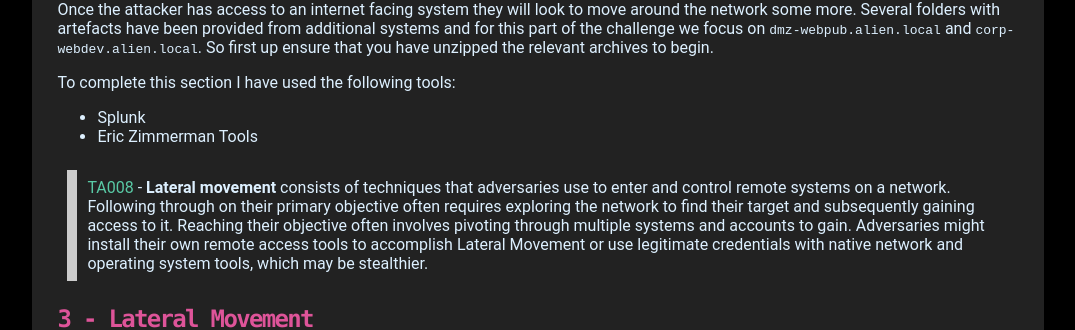
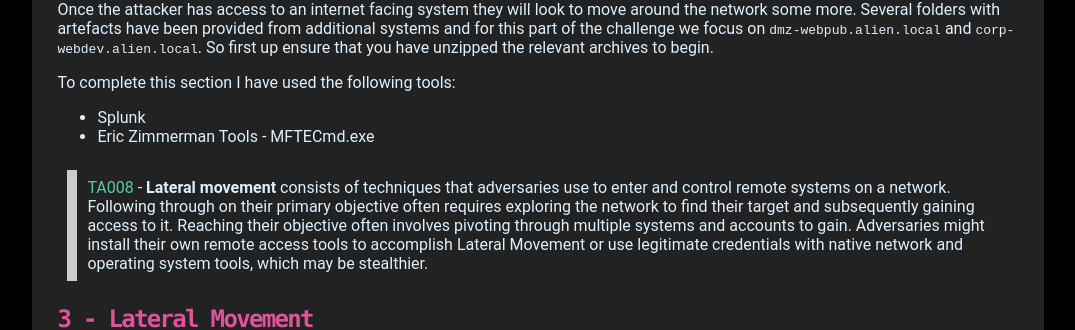
Before and after one commit to shannaniggans/fancy4n6.github.io, a Jekyll site: the page built from _posts/2022-05-19-ACSC-BSides-IR-Challenge-2021-03-Lateral-Movement.md, in a window 1280 px wide and 900 px high, scrolled down 309 px. Shown: the part 133-463 px from the top of the window, without its empty margins (102-1177 px from the left). Built offline with Jekyll 4.4.1, drawn with Linux system fonts in a browser that asks for light colours; Markdown is read by kramdown in place of the engine named in the settings; comment, search, counter and statistics services are not loaded; some of the changed text lies outside the part shown.

Commit message:
Update 2022-05-19-ACSC-BSides-IR-Challenge-2021-03-Lateral-Movement.md

```diff
--- a/_posts/2022-05-19-ACSC-BSides-IR-Challenge-2021-03-Lateral-Movement.md
+++ b/_posts/2022-05-19-ACSC-BSides-IR-Challenge-2021-03-Lateral-Movement.md
@@ -10,7 +10,7 @@ Once the attacker has access to an internet facing system they will look to move
 
 To complete this section I have used the following tools:
 * Splunk
-* Eric Zimmerman Tools
+* Eric Zimmerman Tools - MFTECmd.exe
 
 > <a href="https://attack.mitre.org/tactics/TA0008/">TA008</a> - **Lateral movement** consists of techniques that adversaries use to enter and control remote systems on a network. Following through on their primary objective often requires exploring the network to find their target and subsequently gaining access to it. Reaching their objective often involves pivoting through multiple systems and accounts to gain. Adversaries might install their own remote access tools to accomplish Lateral Movement or use legitimate credentials with native network and operating system tools, which may be stealthier.
 
```
Also changed, not shown: other parts of _posts/2022-05-19-ACSC-BSides-IR-Challenge-2021-03-Lateral-Movement.md (+1 -1 lines).
